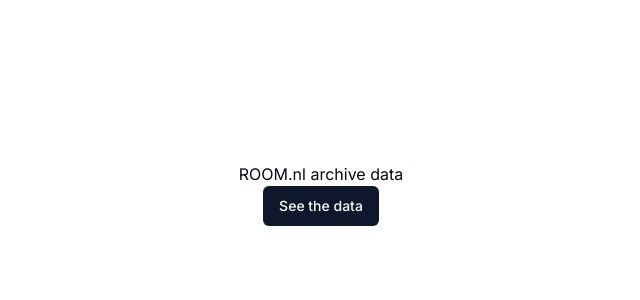
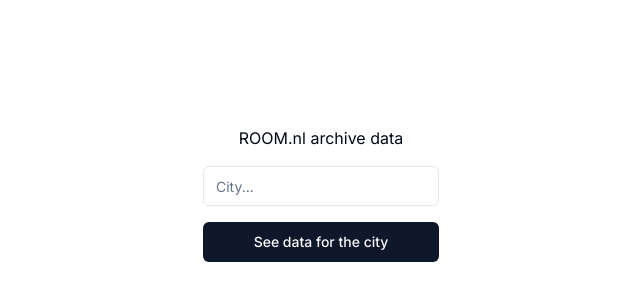
Before and after one commit to bewuwy/roomnl-archive-web, a Next.js app: page / in a window 1280 px wide. Shown: the part 206-506 px from the top of the page, without its empty margins (319-959 px from the left). Built offline with nearby package versions, Linux system fonts and the light colour scheme.

Commit message:
moved from /rooms to /

```diff
--- a/app/page.tsx
+++ b/app/page.tsx
@@ -1,13 +1,32 @@
-import { buttonVariants } from "@/components/ui/button"
-import Link from "next/link";
+"use client";
+
+import { Button } from "@/components/ui/button"
+import { Input } from "@/components/ui/input";
+import { useState } from "react";
 
 export default function Home() {
+
+  let [city, setCity] = useState("");
+
   return (
     <main className="flex min-h-screen flex-col items-center justify-center p-24">
-      <h1>ROOM.nl archive data</h1>
+        <h1>ROOM.nl archive data</h1>
 
-      {/* button with link to /rooms */}
-      <Link className={buttonVariants({ variant: "default" })} href="/rooms">See the data</Link>
+        <form className="flex flex-col gap-4 pt-4" onSubmit={
+          (event) => {
+            event.preventDefault();
+            window.location.href = `/${city}`;
+          }
+        }>
+          <Input
+              placeholder="City..."
+              onChange={(event) => setCity(event.target.value)}
+              className="max-w-sm"
+          />
+          <Button type="submit" onClick={() => {
+            window.location.href = `/${city}`;
+          }}>See data for the city</Button>
+        </form>
     </main>
   );
 }
--- a/app/rooms/page.tsx
+++ /dev/null
@@ -1,32 +0,0 @@
-"use client";
-
-import { Button } from "@/components/ui/button"
-import { Input } from "@/components/ui/input";
-import { useState } from "react";
-
-export default function Home() {
-
-  let [city, setCity] = useState("");
-
-  return (
-    <main className="flex min-h-screen flex-col items-center justify-center p-24">
-        <h1>ROOM.nl archive data</h1>
-
-        <form className="flex flex-col gap-4 pt-4" onSubmit={
-          (event) => {
-            event.preventDefault();
-            window.location.href = `/rooms/${city}`;
-          }
-        }>
-          <Input
-              placeholder="City..."
-              onChange={(event) => setCity(event.target.value)}
-              className="max-w-sm"
-          />
-          <Button type="submit" onClick={() => {
-            window.location.href = `/rooms/${city}`;
-          }}>See data for the city</Button>
-        </form>
-    </main>
-  );
-}
```
Also changed, not shown: app/[city]/columns.tsx (renamed from app/rooms/[city]/columns.tsx), app/[city]/data-table.tsx (renamed from app/rooms/[city]/data-table.tsx), app/[city]/downloadButton.tsx (renamed from app/rooms/[city]/downloadButton.tsx), app/[city]/page.tsx (renamed from app/rooms/[city]/page.tsx).
